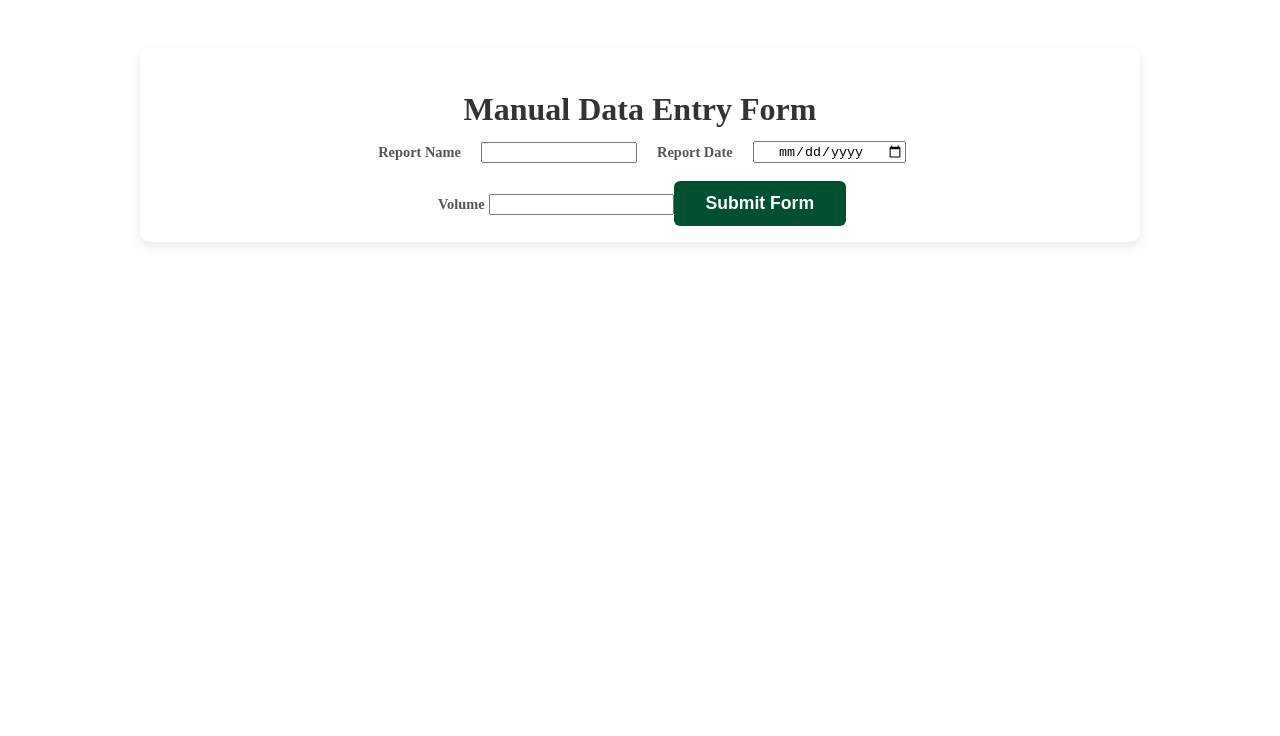
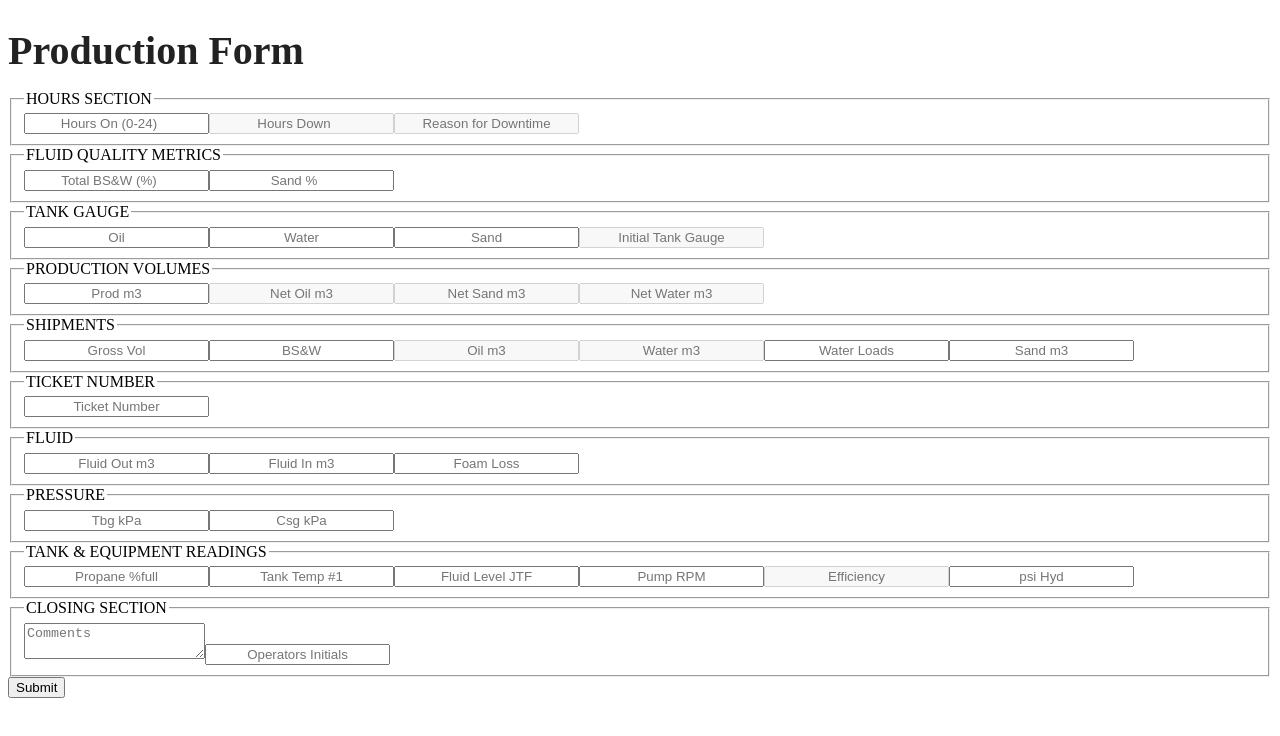
Before and after one commit to LucasMcK/production-reporting-app, a React (Create React App) app in the folder frontend/: page /form in a window 1280 px wide. Shown: the top 736 px of the page. Built offline with nearby package versions, Linux system fonts and the light colour scheme.

Commit message:
feat(frontend): updated form

```diff
--- a/frontend/src/pages/Form/FormPage.js
+++ b/frontend/src/pages/Form/FormPage.js
@@ -1,97 +1,183 @@
-// files general purpose: define page for manual data entry form submission
-
-// import React and hook useState to manage local state
 import React, { useState } from 'react';
-// import custom reusable Button component
-import Button from '../../components/Button/Button.js';
-// import page specific stylesheet
 import './FormPage.css';
 
-// declares functional component FormSubmissionPage
-function FormSubmissionPage() {
-    // state variable to hold text input for report name
-    const [reportName, setReportName] = useState('');
-    // state variable to hold date input
-    const [reportDate, setReportDate] = useState('');
-    // state variable to hold volume input
-    const [volume, setVolume] = useState('');
-    // state variable to hold status messages
-    const [status, setStatus] = useState('');
+function ProductionFormPage() {
+  const [hoursOn, setHoursOn] = useState('');
+  const hoursDown = hoursOn !== '' ? 24 - Number(hoursOn) : '';
+  const [reason, setReason] = useState('');
 
-    // define asyncronus event handler for form submission
-    const handleFormSubmit = async (e) => {
-        // prevent default form behaviour which would reload the page
-        e.preventDefault();
+  const [bsw, setBsw] = useState('');
+  const [sandPercent, setSandPercent] = useState('');
 
-        // create payload object from current form values
-        const payload = {
-            reportName,
-            reportDate,
-            volume,
-        };
+  const [oil, setOil] = useState('');
+  const [water, setWater] = useState('');
+  const [sand, setSand] = useState('');
+  const initialTankGauge = [oil, water, sand].every(v => v !== '') ? Number(oil) + Number(water) + Number(sand) : '';
 
-        // send POST request to backend endpoint /form with JSON payload
-        try {
-            const res = await fetch('http://localhost:5001/form', {
-            method: 'POST',
-            headers: { 'Content-Type': 'application/json' },
-            body: JSON.stringify(payload),
-        });
+  const [prodM3, setProdM3] = useState('');
+  const netOil = prodM3 && bsw && hoursOn !== '' ? prodM3 * (1 - bsw) : '';
+  const netSand = prodM3 && sandPercent && hoursOn !== '' ? prodM3 * sandPercent : '';
+  const netWater = prodM3 && bsw && sandPercent && hoursOn !== '' ? prodM3 * (bsw - sandPercent) : '';
 
-        // parse JSON response
-        const data = await res.json();
+  const [grossVol, setGrossVol] = useState('');
+  const [shipmentBsw, setShipmentBsw] = useState('');
+  const shipmentOil = grossVol && shipmentBsw && hoursOn !== '' ? grossVol * (1 - shipmentBsw) : '';
+  const shipmentWater = grossVol && shipmentBsw && hoursOn !== '' ? grossVol * shipmentBsw : '';
 
-        // send back message based on success or failure of POST request
-        setStatus(res.ok ? 'Form submitted successfully!' : data.message || 'Submission failed');
-        // catch errors and set network error response message
-        } catch (err) {
-            setStatus('Network error.');
-        }
-    };
+  const [waterLoads, setWaterLoads] = useState('');
+  const [shipmentSand, setShipmentSand] = useState('');
 
-    return (
-        <div className="container" style={{ width: '1000px' }}>
-            <h2>Manual Data Entry Form</h2>
-            <form onSubmit={handleFormSubmit}>
-                <div className="form-row">
-                    <label htmlFor="reportName">Report Name</label>
-                    <input
-                        id="reportName"
-                        className="form-input"
-                        type="text"
-                        value={reportName}
-                        onChange={(e) => setReportName(e.target.value)}
-                        required
-                    />
+  const [ticketNumber, setTicketNumber] = useState('');
 
-                    <label htmlFor="reportDate">Report Date</label>
-                    <input
-                        id="reportDate"
-                        className="form-input"
-                        type="date"
-                        value={reportDate}
-                        onChange={(e) => setReportDate(e.target.value)}
-                        required
-                    />
-                </div>
+  const [fluidOut, setFluidOut] = useState('');
+  const [fluidIn, setFluidIn] = useState('');
+  const [foamLoss, setFoamLoss] = useState('');
 
-                <label htmlFor="volume">Volume</label>
-                <input
-                    id="volume"
-                    className="form-input"
-                    type="text"
-                    value={volume}
-                    onChange={(e) => setVolume(e.target.value)}
-                    required
-                />
+  const [tbg, setTbg] = useState('');
+  const [csg, setCsg] = useState('');
 
-                <Button type="primary">Submit Form</Button>
+  const [propane, setPropane] = useState('');
+  const [tankTemp1, setTankTemp1] = useState('');
+  const [fluidLevel, setFluidLevel] = useState('');
+  const [rpm, setRpm] = useState('');
+  const efficiency = prodM3 && netOil && rpm ? prodM3 / (netOil * (rpm / 100)) : '';
+  const [psiHyd, setPsiHyd] = useState('');
 
-                {status && <p className="status-message">{status}</p>}
-            </form>
-        </div>
-    );
+  const [comments, setComments] = useState('');
+  const [initials, setInitials] = useState('');
+
+  const handleSubmit = (e) => {
+    e.preventDefault();
+    // send to backend or generate Excel
+    console.log({
+      hoursOn,
+      hoursDown,
+      reason,
+      bsw,
+      sandPercent,
+      oil,
+      water,
+      sand,
+      initialTankGauge,
+      prodM3,
+      netOil,
+      netSand,
+      netWater,
+      grossVol,
+      shipmentBsw,
+      shipmentOil,
+      shipmentWater,
+      waterLoads,
+      shipmentSand,
+      ticketNumber,
+      fluidOut,
+      fluidIn,
+      foamLoss,
+      tbg,
+      csg,
+      propane,
+      tankTemp1,
+      fluidLevel,
+      rpm,
+      efficiency,
+      psiHyd,
+      comments,
+      initials
+    });
+  };
+
+  return (
+    <div className="form-container">
+      <h1>Production Form</h1>
+      <form onSubmit={handleSubmit}>
+
+        {/* HOURS SECTION */}
+        <fieldset>
+          <legend>HOURS SECTION</legend>
+          <input type="number" placeholder="Hours On (0-24)" value={hoursOn} onChange={e => setHoursOn(Math.min(24, Math.max(0, e.target.value)))} />
+          <input type="number" placeholder="Hours Down" value={hoursDown} disabled />
+          <input type="text" placeholder="Reason for Downtime" value={reason} onChange={e => setReason(e.target.value)} disabled={hoursDown <= 0} />
+        </fieldset>
+
+        {/* FLUID QUALITY METRICS */}
+        <fieldset>
+          <legend>FLUID QUALITY METRICS</legend>
+          <input type="number" placeholder="Total BS&W (%)" value={bsw} onChange={e => setBsw(parseFloat(e.target.value))} step="0.01" />
+          <input type="number" placeholder="Sand %" value={sandPercent} onChange={e => setSandPercent(parseFloat(e.target.value))} step="0.01" />
+        </fieldset>
+
+        {/* TANK GAUGE */}
+        <fieldset>
+          <legend>TANK GAUGE</legend>
+          <input placeholder="Oil" value={oil} onChange={e => setOil(e.target.value)} />
+          <input placeholder="Water" value={water} onChange={e => setWater(e.target.value)} />
+          <input placeholder="Sand" value={sand} onChange={e => setSand(e.target.value)} />
+          <input placeholder="Initial Tank Gauge" value={initialTankGauge} disabled />
+        </fieldset>
+
+        {/* PRODUCTION VOLUMES */}
+        <fieldset>
+          <legend>PRODUCTION VOLUMES</legend>
+          <input placeholder="Prod m3" value={prodM3} onChange={e => setProdM3(parseFloat(e.target.value))} />
+          <input placeholder="Net Oil m3" value={netOil || ''} disabled />
+          <input placeholder="Net Sand m3" value={netSand || ''} disabled />
+          <input placeholder="Net Water m3" value={netWater || ''} disabled />
+        </fieldset>
+
+        {/* SHIPMENTS */}
+        <fieldset>
+          <legend>SHIPMENTS</legend>
+          <input placeholder="Gross Vol" value={grossVol} onChange={e => setGrossVol(parseFloat(e.target.value))} />
+          <input placeholder="BS&W" value={shipmentBsw} onChange={e => setShipmentBsw(parseFloat(e.target.value))} />
+          <input placeholder="Oil m3" value={shipmentOil || ''} disabled />
+          <input placeholder="Water m3" value={shipmentWater || ''} disabled />
+          <input placeholder="Water Loads" value={waterLoads} onChange={e => setWaterLoads(e.target.value)} />
+          <input placeholder="Sand m3" value={shipmentSand} onChange={e => setShipmentSand(e.target.value)} />
+        </fieldset>
+
+        {/* TICKET NUMBER */}
+        <fieldset>
+          <legend>TICKET NUMBER</legend>
+          <input placeholder="Ticket Number" value={ticketNumber} onChange={e => setTicketNumber(e.target.value)} />
+        </fieldset>
+
+        {/* FLUID */}
+        <fieldset>
+          <legend>FLUID</legend>
+          <input placeholder="Fluid Out m3" value={fluidOut} onChange={e => setFluidOut(e.target.value)} />
+          <input placeholder="Fluid In m3" value={fluidIn} onChange={e => setFluidIn(e.target.value)} />
+          <input placeholder="Foam Loss" value={foamLoss} onChange={e => setFoamLoss(e.target.value)} />
+        </fieldset>
+
+        {/* PRESSURE */}
+        <fieldset>
+          <legend>PRESSURE</legend>
+          <input placeholder="Tbg kPa" value={tbg} onChange={e => setTbg(e.target.value)} />
+          <input placeholder="Csg kPa" value={csg} onChange={e => setCsg(e.target.value)} />
+        </fieldset>
+
+        {/* TANK & EQUIPMENT READINGS */}
+        <fieldset>
+          <legend>TANK & EQUIPMENT READINGS</legend>
+          <input placeholder="Propane %full" value={propane} onChange={e => setPropane(e.target.value)} />
+          <input placeholder="Tank Temp #1" value={tankTemp1} onChange={e => setTankTemp1(e.target.value)} />
+          <input placeholder="Fluid Level JTF" value={fluidLevel} onChange={e => setFluidLevel(e.target.value)} />
+          <input placeholder="Pump RPM" value={rpm} onChange={e => setRpm(e.target.value)} />
+          <input placeholder="Efficiency" value={efficiency || ''} disabled />
+          <input placeholder="psi Hyd" value={psiHyd} onChange={e => setPsiHyd(e.target.value)} />
+        </fieldset>
+
+        {/* CLOSING SECTION */}
+        <fieldset>
+          <legend>CLOSING SECTION</legend>
+          <textarea placeholder="Comments" value={comments} onChange={e => setComments(e.target.value)} />
+          <input placeholder="Operators Initials" value={initials} maxLength={2} onChange={e => setInitials(e.target.value.toUpperCase())} />
+        </fieldset>
+
+        <button type="submit">Submit</button>
+      </form>
+    </div>
+  );
 }
 
-// export component to be used elsewhere
-export default FormSubmissionPage;
+export default ProductionFormPage;
```
Also changed, not shown: frontend/src/components/Fieldset/Fieldset.js (added, +10 -0 lines), frontend/src/components/InputField/InputField.js (added, +20 -0 lines), 1 other file (tests, documents, lock files or other folders).
